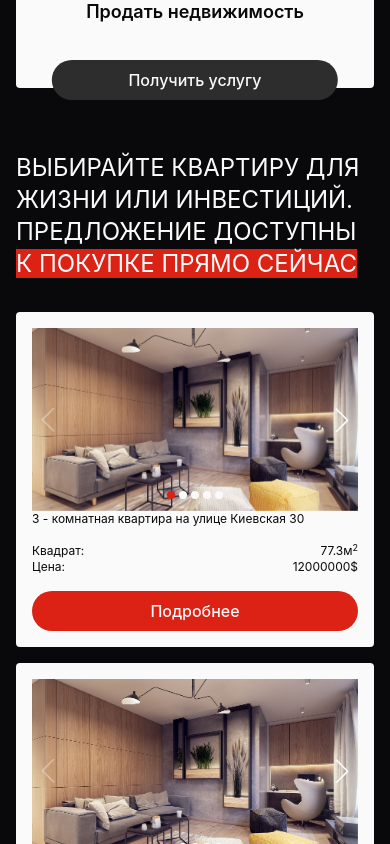
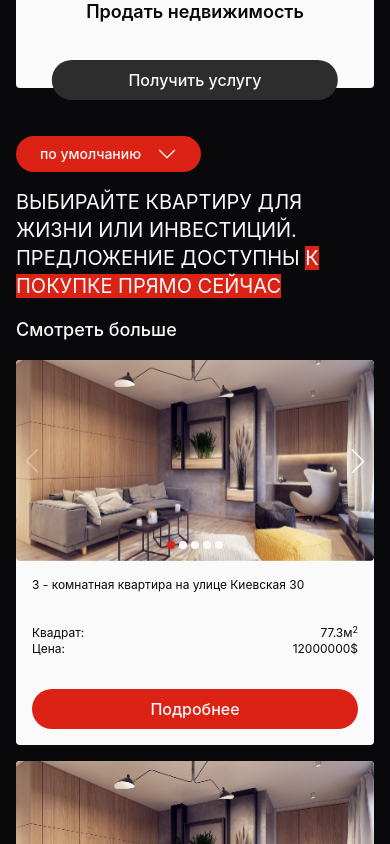
Before and after one commit to nsydykovich/kvadrat-kg, a React (Vite) app: page / in a window 390 px wide. Shown: the part 1100-1944 px from the top of the page. Built offline with nearby package versions, Linux system fonts and the light colour scheme; a web font is replaced by a local one.

Commit message:
refactor(ui) - fixed props for SVG icons component

```diff
--- a/src/entities/real-estate/ui/RealEstateCard.tsx
+++ b/src/entities/real-estate/ui/RealEstateCard.tsx
@@ -11,8 +11,8 @@ interface RealEstateCardProps extends Omit<RealEstate, 'id'> {
 
 const RealEstateCard = ({ description, square, price, onClick }: RealEstateCardProps) => {
 	return (
-		<Card className={'bg-foreground grid rounded p-4 text-xs md:text-lg'}>
-			<CardHeader>
+		<Card className={'bg-foreground grid rounded p-0 text-xs md:text-lg'}>
+			<CardHeader className={'overflow-hidden rounded'}>
 				<Carousel slidesPerView={1}>
 					<CarouselSlide className={'aspect-video'}>
 						<CarouselImage className={'h-full w-full object-cover'} src={realEstateImg} alt="random img #1" />
@@ -31,8 +31,8 @@ const RealEstateCard = ({ description, square, price, onClick }: RealEstateCardP
 					</CarouselSlide>
 				</Carousel>
 			</CardHeader>
-			<CardDescription>{description}</CardDescription>
-			<CardContent>
+			<CardDescription className={'p-4'}>{description}</CardDescription>
+			<CardContent className={'p-4'}>
 				<article className={'real-estate__square flex justify-between'}>
 					<div>Квадрат:</div>
 					<div>
@@ -45,7 +45,7 @@ const RealEstateCard = ({ description, square, price, onClick }: RealEstateCardP
 					<div>{price}&#36;</div>
 				</article>
 			</CardContent>
-			<CardAction>
+			<CardAction className={'p-4'}>
 				<Button className={'rounded-full px-2 py-2'} onClick={onClick} asChild>
 					<a href="#">Подробнее</a>
 				</Button>
--- a/src/pages/Home/ui/HomePage.tsx
+++ b/src/pages/Home/ui/HomePage.tsx
@@ -1,6 +1,30 @@
 import LandingHero from '@/widgets/LandingHero/ui/LandingHero.tsx'
 import RealEstateCardList from '@/widgets/RealEstateCardList/ui/RealEstateCardList'
 import ServiceList from '@/widgets/ServicesList/ui/ServiceList.tsx'
+import {
+	DropdownMenu,
+	DropdownMenuContent,
+	DropdownMenuItem,
+	DropdownMenuTrigger
+} from '@/shared/ui/Dropdown'
+import { Button } from '@/shared/ui/Button.tsx'
+import { useDropdown } from '@/shared/ui/Dropdown/Dropdown.context.ts'
+import { BsChevronDown, BsChevronUp } from 'react-icons/bs'
+import { Link } from 'react-router-dom'
+
+const SortTrigger = () => {
+	const { open } = useDropdown()
+	const Icon = open ? BsChevronUp : BsChevronDown
+
+	return (
+		<DropdownMenuTrigger asChild>
+			<Button size={'sm'} className="rounded-full">
+				по умолчанию
+				<Icon size={20} className="ml-4" />
+			</Button>
+		</DropdownMenuTrigger>
+	)
+}
 
 export const HomePage = () => {
 	return (
@@ -10,13 +34,56 @@ export const HomePage = () => {
 				<ServiceList />
 			</section>
 			<section id={'real-estates'} className={'container mx-auto px-4'}>
-				<p className={'xl:1/2 py-8 text-2xl uppercase'}>
-					<span className={"after:content-['_'] xl:after:content-['']"}>
-						Выбирайте квартиру для жизни или инвестиций. Предложение доступны
-					</span>
-					<br className={'hidden xl:block'} />
-					<span className={'bg-primary'}>к покупке прямо сейчас</span>
-				</p>
+				<div className={'flex flex-col items-start justify-between gap-4 py-4 lg:flex-row lg:items-end'}>
+					<DropdownMenu>
+						<SortTrigger />
+						<DropdownMenuContent>
+							<DropdownMenuItem asChild>
+								<Button
+									variant={'ghost'}
+									className={'text-background w-full justify-start rounded-none px-4 text-left'}
+								>
+									Profile
+								</Button>
+							</DropdownMenuItem>
+							<DropdownMenuItem asChild>
+								<Button
+									variant={'ghost'}
+									className={'text-background w-full justify-start rounded-none px-4 text-left'}
+								>
+									Profile
+								</Button>
+							</DropdownMenuItem>
+							<DropdownMenuItem asChild>
+								<Button
+									variant={'ghost'}
+									className={'text-background w-full justify-start rounded-none px-4 text-left'}
+								>
+									Profile
+								</Button>
+							</DropdownMenuItem>
+							<DropdownMenuItem asChild>
+								<Button
+									variant={'ghost'}
+									className={'text-background w-full justify-start rounded-none px-4 text-left'}
+								>
+									Profile
+								</Button>
+							</DropdownMenuItem>
+						</DropdownMenuContent>
+					</DropdownMenu>
+					<p className={'xl:1/2 text-xl uppercase xl:text-2xl'}>
+						<span className={"after:content-['_'] xl:after:content-['']"}>
+							Выбирайте квартиру для жизни или инвестиций. <br className={'hidden xl:block'} />
+							Предложение доступны{' '}
+						</span>
+						<span className={'bg-primary'}>к покупке прямо сейчас</span>
+					</p>
+
+					<Button variant={'link'} size={'lg'} asChild>
+						<Link to={'#'}>Смотреть больше</Link>
+					</Button>
+				</div>
 
 				<RealEstateCardList />
 			</section>
--- a/src/pages/RealEstates/ui/RealEstatesPage.tsx
+++ b/src/pages/RealEstates/ui/RealEstatesPage.tsx
@@ -27,7 +27,7 @@ const SortTrigger = () => {
 export const RealEstatesPage = () => {
 	return (
 		<section className={'container mx-auto'}>
-			<article className={'flex gap-4 p-4'}>
+			<article className={'flex gap-8 p-4'}>
 				<RealEstateFilterSidebar />
 
 				<div className={'flex-1'}>
--- a/src/shared/ui/Icons/CheckCircleIcon.tsx
+++ b/src/shared/ui/Icons/CheckCircleIcon.tsx
@@ -5,8 +5,8 @@ const InstagramIcon: React.FC<React.SVGProps<SVGSVGElement>> = (props) => {
 		<svg width="34" height="33" viewBox="0 0 34 33" fill="none" xmlns="http://www.w3.org/2000/svg" {...props}>
 			<rect width="33.88" height="33" rx="16.5" fill="#FF0000" />
 			<path
-				fill-rule="evenodd"
-				clip-rule="evenodd"
+				fillRule="evenodd"
+				clipRule="evenodd"
 				d="M24.2903 11.1955C24.5068 11.4121 24.6284 11.7058 24.6284 12.012C24.6284 12.3183 24.5068 12.612 24.2903 12.8286L15.6332 21.4857C15.5187 21.6002 15.3829 21.6909 15.2334 21.7529C15.0839 21.8148 14.9237 21.8467 14.7619 21.8467C14.6001 21.8467 14.4399 21.8148 14.2904 21.7529C14.1409 21.6909 14.005 21.6002 13.8906 21.4857L9.58942 17.1853C9.47911 17.0787 9.39112 16.9513 9.33059 16.8104C9.27005 16.6695 9.23819 16.5179 9.23686 16.3645C9.23553 16.2112 9.26475 16.0591 9.32283 15.9171C9.3809 15.7752 9.46666 15.6462 9.57511 15.5378C9.68355 15.4294 9.81251 15.3436 9.95446 15.2855C10.0964 15.2274 10.2485 15.1982 10.4019 15.1996C10.5552 15.2009 10.7068 15.2327 10.8477 15.2933C10.9886 15.3538 11.116 15.4418 11.2226 15.5521L14.7615 19.091L22.6563 11.1955C22.7636 11.0881 22.8909 11.003 23.0311 10.9449C23.1713 10.8868 23.3216 10.8569 23.4733 10.8569C23.625 10.8569 23.7753 10.8868 23.9155 10.9449C24.0556 11.003 24.183 11.0881 24.2903 11.1955Z"
 				fill="white"
 			/>
--- a/src/shared/ui/Icons/InstagramIcon.tsx
+++ b/src/shared/ui/Icons/InstagramIcon.tsx
@@ -3,7 +3,7 @@ import React from 'react'
 const InstagramIcon: React.FC<React.SVGProps<SVGSVGElement>> = (props) => {
 	return (
 		<svg width="37" height="37" viewBox="0 0 37 37" fill="none" xmlns="http://www.w3.org/2000/svg" {...props}>
-			<g clip-path="url(#clip0_86_1748)">
+			<g clipPath="url(#clip0_86_1748)">
 				<path
 					d="M27.9936 3.05176e-05H8.57015C3.83752 3.05176e-05 0.000976562 3.83658 0.000976562 8.5692V27.9926C0.000976562 32.7253 3.83752 36.5618 8.57015 36.5618H27.9936C32.7262 36.5618 36.5628 32.7253 36.5628 27.9926V8.5692C36.5628 3.83658 32.7262 3.05176e-05 27.9936 3.05176e-05Z"
 					fill="url(#paint0_radial_86_1748)"
@@ -26,10 +26,10 @@ const InstagramIcon: React.FC<React.SVGProps<SVGSVGElement>> = (props) => {
 					gradientUnits="userSpaceOnUse"
 					gradientTransform="translate(9.7127 39.3778) rotate(-90) scale(36.2354 33.7018)"
 				>
-					<stop stop-color="#FFDD55" />
-					<stop offset="0.1" stop-color="#FFDD55" />
-					<stop offset="0.5" stop-color="#FF543E" />
-					<stop offset="1" stop-color="#C837AB" />
+					<stop stopColor="#FFDD55" />
+					<stop offset="0.1" stopColor="#FFDD55" />
+					<stop offset="0.5" stopColor="#FF543E" />
+					<stop offset="1" stopColor="#C837AB" />
 				</radialGradient>
 				<radialGradient
 					id="paint1_radial_86_1748"
@@ -39,9 +39,9 @@ const InstagramIcon: React.FC<React.SVGProps<SVGSVGElement>> = (props) => {
 					gradientUnits="userSpaceOnUse"
 					gradientTransform="translate(-6.12327 2.63376) rotate(78.681) scale(16.1974 66.7664)"
 				>
-					<stop stop-color="#3771C8" />
-					<stop offset="0.128" stop-color="#3771C8" />
-					<stop offset="1" stop-color="#6600FF" stop-opacity="0" />
+					<stop stopColor="#3771C8" />
+					<stop offset="0.128" stopColor="#3771C8" />
+					<stop offset="1" stopColor="#6600FF" stopOpacity="0" />
 				</radialGradient>
 				<clipPath id="clip0_86_1748">
 					<rect width="36.5618" height="36.5618" fill="white" />
--- a/src/shared/ui/Icons/WhatsAppIcon.tsx
+++ b/src/shared/ui/Icons/WhatsAppIcon.tsx
@@ -3,7 +3,7 @@ import React from 'react'
 const WhatsAppIcon: React.FC<React.SVGProps<SVGSVGElement>> = (props) => {
 	return (
 		<svg width="36" height="36" viewBox="0 0 36 36" fill="none" xmlns="http://www.w3.org/2000/svg" {...props}>
-			<g clip-path="url(#clip0_60_1024)">
+			<g clipPath="url(#clip0_60_1024)">
 				<path
 					d="M0.749722 17.4879C0.748899 20.4622 1.52604 23.3663 3.00377 25.926L0.608398 34.6719L9.55872 32.3251C12.0343 33.6727 14.8079 34.3789 17.6265 34.3791H17.6339C26.9387 34.3791 34.5129 26.8076 34.5169 17.5012C34.5187 12.9916 32.7641 8.75109 29.5762 5.56074C26.3889 2.37066 22.1498 0.612898 17.6332 0.61084C8.32742 0.61084 0.753701 8.18195 0.749859 17.4879"
 					fill="url(#paint0_linear_60_1024)"
@@ -26,8 +26,8 @@ const WhatsAppIcon: React.FC<React.SVGProps<SVGSVGElement>> = (props) => {
 					y2="0.61084"
 					gradientUnits="userSpaceOnUse"
 				>
-					<stop stop-color="#1FAF38" />
-					<stop offset="1" stop-color="#60D669" />
+					<stop stopColor="#1FAF38" />
+					<stop offset="1" stopColor="#60D669" />
 				</linearGradient>
 				<linearGradient
 					id="paint1_linear_60_1024"
@@ -37,8 +37,8 @@ const WhatsAppIcon: React.FC<React.SVGProps<SVGSVGElement>> = (props) => {
 					y2="0"
 					gradientUnits="userSpaceOnUse"
 				>
-					<stop stop-color="#F9F9F9" />
-					<stop offset="1" stop-color="white" />
+					<stop stopColor="#F9F9F9" />
+					<stop offset="1" stopColor="white" />
 				</linearGradient>
 				<clipPath id="clip0_60_1024">
 					<rect width="35.1251" height="35.3995" fill="white" />
```
Also changed, not shown: src/shared/ui/Icons/InvestmentSelection.tsx (+5 -5 lines), src/shared/ui/Icons/TelegramIcon.tsx (+4 -4 lines).
